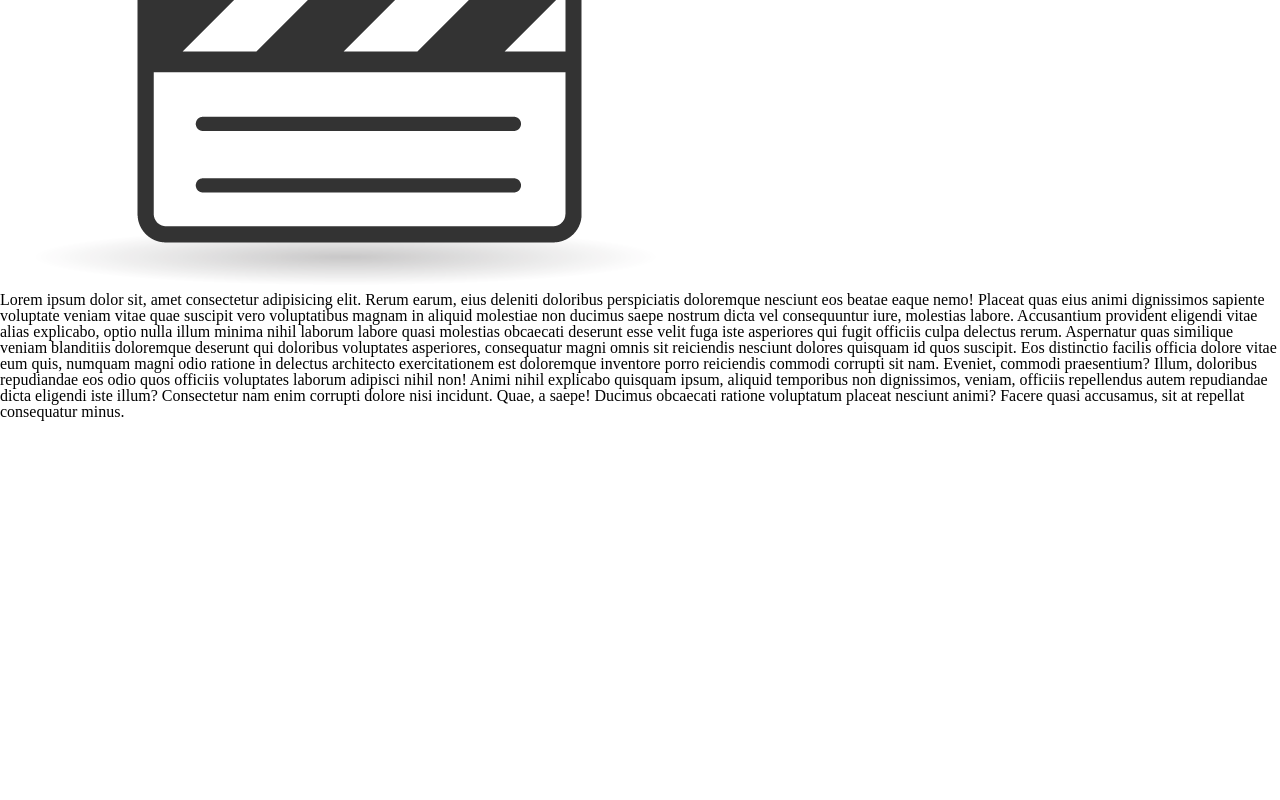
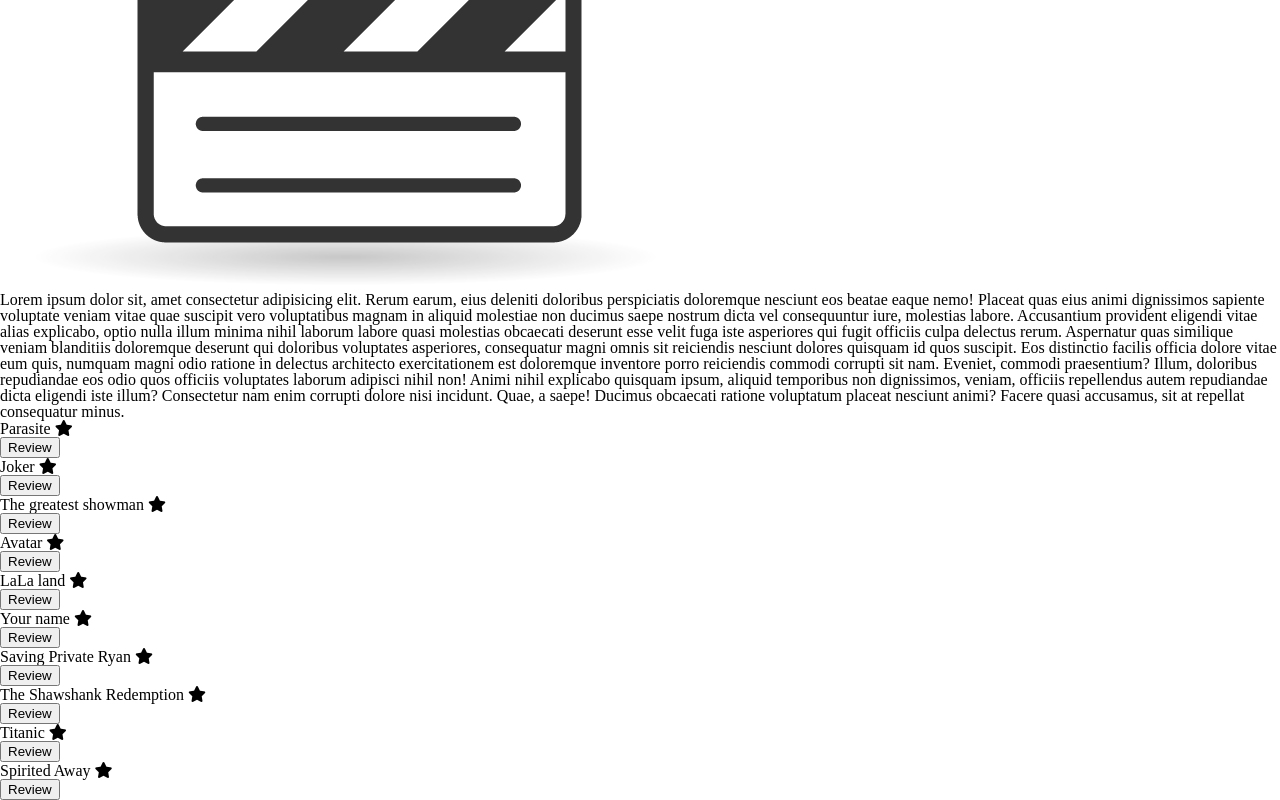
Before and after one commit to leaftha/movie-recommend-site, a plain HTML site: page index.html in a window 1280 px wide. Shown: the part 306-1106 px from the top of the page. Before the commit the page ends 800 px from the top, so only its background shows below. Drawn offline with Linux system fonts and the light colour scheme.

Commit message:
scroll content

```diff
--- a/index.html
+++ b/index.html
@@ -4,10 +4,17 @@
     <meta charset="UTF-8" />
     <meta http-equiv="X-UA-Compatible" content="IE=edge" />
     <meta name="viewport" content="width=device-width, initial-scale=1.0" />
+    <title>Movie Recommend Site</title>
     <link rel="stylesheet" href="default.css" />
     <link rel="stylesheet" href="style.css" />
-    <title>Movie Recommend Site</title>
     <script type="module" src="app.js"></script>
+    <link
+      rel="stylesheet"
+      href="https://cdnjs.cloudflare.com/ajax/libs/font-awesome/6.2.1/css/all.min.css"
+      integrity="sha512-MV7K8+y+gLIBoVD59lQIYicR65iaqukzvf/nwasF0nqhPay5w/9lJmVM2hMDcnK1OnMGCdVK+iQrJ7lzPJQd1w=="
+      crossorigin="anonymous"
+      referrerpolicy="no-referrer"
+    />
   </head>
   <body>
     <article class="page">
@@ -48,7 +55,110 @@
         </div>
       </header>
 
-      <section class="scroll-content"></section>
+      <section class="scroll-content">
+        <ul class="scroll-list">
+          <li class="scroll-content">
+            <div class="content">
+              <p class="content-title">
+                <span>Parasite</span>
+                <span><i class="fa-solid fa-star"></i></span>
+              </p>
+              <p class="content-desc"></p>
+            </div>
+            <button class="content-btn">Review</button>
+          </li>
+          <li class="scroll-content">
+            <div class="content">
+              <p class="content-title">
+                <span>Joker</span>
+                <span><i class="fa-solid fa-star"></i></span>
+              </p>
+              <p class="content-desc"></p>
+            </div>
+            <button class="content-btn">Review</button>
+          </li>
+          <li class="scroll-content">
+            <div class="content">
+              <p class="content-title">
+                <span>The greatest showman</span>
+                <span><i class="fa-solid fa-star"></i></span>
+              </p>
+              <p class="content-desc"></p>
+            </div>
+            <button class="content-btn">Review</button>
+          </li>
+          <li class="scroll-content">
+            <div class="content">
+              <p class="content-title">
+                <span>Avatar</span>
+                <span><i class="fa-solid fa-star"></i></span>
+              </p>
+              <p class="content-desc"></p>
+            </div>
+            <button class="content-btn">Review</button>
+          </li>
+          <li class="scroll-content">
+            <div class="content">
+              <p class="content-title">
+                <span>LaLa land</span>
+                <span><i class="fa-solid fa-star"></i></span>
+              </p>
+              <p class="content-desc"></p>
+            </div>
+            <button class="content-btn">Review</button>
+          </li>
+          <li class="scroll-content">
+            <div class="content">
+              <p class="content-title">
+                <span>Your name</span>
+                <span><i class="fa-solid fa-star"></i></span>
+              </p>
+              <p class="content-desc"></p>
+            </div>
+            <button class="content-btn">Review</button>
+          </li>
+          <li class="scroll-content">
+            <div class="content">
+              <p class="content-title">
+                <span>Saving Private Ryan</span>
+                <span><i class="fa-solid fa-star"></i></span>
+              </p>
+              <p class="content-desc"></p>
+            </div>
+            <button class="content-btn">Review</button>
+          </li>
+          <li class="scroll-content">
+            <div class="content">
+              <p class="content-title">
+                <span>The Shawshank Redemption</span>
+                <span><i class="fa-solid fa-star"></i></span>
+              </p>
+              <p class="content-desc"></p>
+            </div>
+            <button class="content-btn">Review</button>
+          </li>
+          <li class="scroll-content">
+            <div class="content">
+              <p class="content-title">
+                <span>Titanic</span>
+                <span><i class="fa-solid fa-star"></i></span>
+              </p>
+              <p class="content-desc"></p>
+            </div>
+            <button class="content-btn">Review</button>
+          </li>
+          <li class="scroll-content">
+            <div class="content">
+              <p class="content-title">
+                <span>Spirited Away</span>
+                <span><i class="fa-solid fa-star"></i></span>
+              </p>
+              <p class="content-desc"></p>
+            </div>
+            <button class="content-btn">Review</button>
+          </li>
+        </ul>
+      </section>
     </article>
   </body>
 </html>
```
Also changed, not shown: image/panel/joker.jpg (renamed from image/panel/jocker.jpg), image/panel/showman.jpg (renamed from image/panel/gatsby.jpg).
